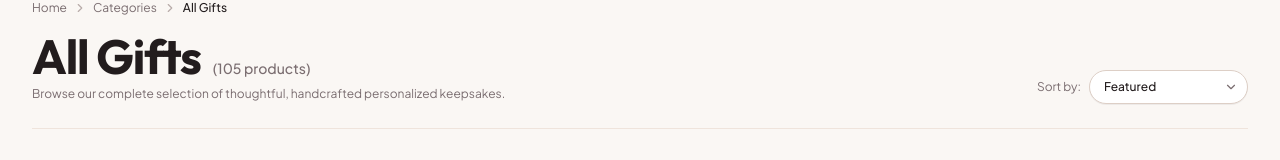
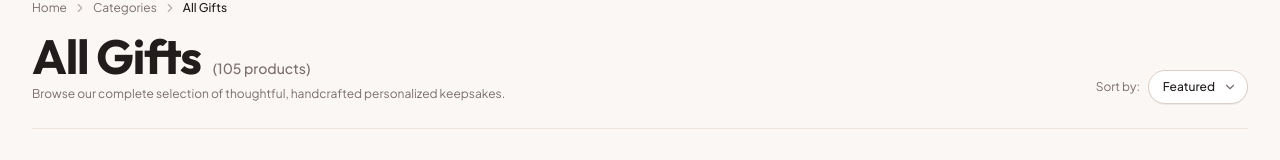
Before and after one commit to ShaikYakoub/md-gifts, a Next.js app: page /shop in a window 1280 px wide. Shown: the part 121-281 px from the top of the page. Built offline with nearby package versions, Linux system fonts and the light colour scheme.

Commit message:
feat(ui): replace native browser sort select with custom luxury dropdown

```diff
--- a/src/components/catalog/CategoryView.tsx
+++ b/src/components/catalog/CategoryView.tsx
@@ -2,11 +2,19 @@
 
 import React, { useState, useMemo } from "react";
 import Link from "next/link";
-import { ChevronRight, SlidersHorizontal, ChevronDown } from "lucide-react";
+import { ChevronRight, SlidersHorizontal } from "lucide-react";
 import { Product, FilterState } from "@/types/catalog";
 import { ProductCard } from "@/components/catalog/ProductCard";
 import { FilterSidebar } from "@/components/catalog/FilterSidebar";
 import { useLiveCatalog } from "@/context/CatalogContext";
+import { CustomSelect, SelectOption } from "@/components/ui/CustomSelect";
+
+const SORT_OPTIONS: SelectOption<FilterState["sort"]>[] = [
+  { value: "featured", label: "Featured" },
+  { value: "price-asc", label: "Price: Low to High" },
+  { value: "price-desc", label: "Price: High to Low" },
+  { value: "rating", label: "Rating: High to Low" },
+];
 
 interface CategoryViewProps {
   title: string;
@@ -159,25 +167,17 @@ export function CategoryView({
           {/* Sort Dropdown */}
           <div className="flex items-center gap-2 text-xs">
             <span className="text-[#7A6D70] hidden sm:inline font-normal">Sort by:</span>
-            <div className="relative inline-flex items-center">
-              <select
-                value={filterState.sort}
-                onChange={(e) =>
-                  setFilterState((prev) => ({
-                    ...prev,
-                    sort: e.target.value as FilterState["sort"],
-                  }))
-                }
-                aria-label="Sort products by"
-                className="appearance-none bg-white border border-[#DDCFC6] hover:border-[#BDB0A8] focus:border-[#BDB0A8] focus:ring-1 focus:ring-[#BDB0A8]/20 text-[#221C1D] rounded-full pl-3.5 pr-8 py-1.5 sm:py-2 outline-none font-medium text-xs cursor-pointer shadow-2xs transition-colors"
-              >
-                <option value="featured">Featured</option>
-                <option value="price-asc">Price: Low to High</option>
-                <option value="price-desc">Price: High to Low</option>
-                <option value="rating">Rating: High to Low</option>
-              </select>
-              <ChevronDown className="w-3.5 h-3.5 text-[#7A6D70] absolute right-2.5 pointer-events-none" />
-            </div>
+            <CustomSelect<FilterState["sort"]>
+              value={filterState.sort}
+              onChange={(newSort) =>
+                setFilterState((prev) => ({
+                  ...prev,
+                  sort: newSort,
+                }))
+              }
+              options={SORT_OPTIONS}
+              ariaLabel="Sort products by"
+            />
           </div>
         </div>
       </div>
--- a/src/components/search/SearchClient.tsx
+++ b/src/components/search/SearchClient.tsx
@@ -3,12 +3,20 @@
 import React, { useState, useMemo, useEffect } from "react";
 import { useRouter, useSearchParams } from "next/navigation";
 import Link from "next/link";
-import { Search as SearchIcon, X, ChevronRight, ChevronDown } from "lucide-react";
+import { Search as SearchIcon, X, ChevronRight } from "lucide-react";
 import { Product } from "@/types/catalog";
 import { ProductCard } from "@/components/catalog/ProductCard";
 import { ProductImage } from "@/components/ui/ProductImage";
 import { CATEGORIES } from "@/data/categories";
 import { useLiveCatalog } from "@/context/CatalogContext";
+import { CustomSelect, SelectOption } from "@/components/ui/CustomSelect";
+
+const SEARCH_SORT_OPTIONS: SelectOption<"featured" | "price-asc" | "price-desc" | "rating">[] = [
+  { value: "featured", label: "Featured" },
+  { value: "price-asc", label: "Price: Low to High" },
+  { value: "price-desc", label: "Price: High to Low" },
+  { value: "rating", label: "Rating: High to Low" },
+];
 
 const POPULAR_SEARCHES = [
   "couple frame",
@@ -153,20 +161,12 @@ export function SearchClient({ allProducts }: { allProducts: Product[] }) {
             {activeTab === "products" && searchResults.length > 0 && (
               <div className="flex items-center gap-2 text-xs self-end sm:self-auto">
                 <span className="text-[#7A6D70] font-normal">Sort by:</span>
-                <div className="relative inline-flex items-center">
-                  <select
-                    value={sortBy}
-                    onChange={(e) => setSortBy(e.target.value as typeof sortBy)}
-                    aria-label="Sort search results by"
-                    className="appearance-none bg-white border border-[#DDCFC6] hover:border-[#BDB0A8] focus:border-[#BDB0A8] focus:ring-1 focus:ring-[#BDB0A8]/20 text-[#221C1D] rounded-full pl-3.5 pr-8 py-1.5 outline-none font-medium text-xs cursor-pointer shadow-2xs transition-colors"
-                  >
-                    <option value="featured">Featured</option>
-                    <option value="price-asc">Price: Low to High</option>
-                    <option value="price-desc">Price: High to Low</option>
-                    <option value="rating">Rating</option>
-                  </select>
-                  <ChevronDown className="w-3.5 h-3.5 text-[#7A6D70] absolute right-2.5 pointer-events-none" />
-                </div>
+                <CustomSelect<"featured" | "price-asc" | "price-desc" | "rating">
+                  value={sortBy}
+                  onChange={(newSort) => setSortBy(newSort)}
+                  options={SEARCH_SORT_OPTIONS}
+                  ariaLabel="Sort search results by"
+                />
               </div>
             )}
           </div>
--- /dev/null
+++ b/src/components/ui/CustomSelect.tsx
@@ -0,0 +1,179 @@
+"use client";
+
+import React, { useState, useRef, useEffect, useCallback } from "react";
+import { ChevronDown, Check } from "lucide-react";
+
+export interface SelectOption<T extends string = string> {
+  value: T;
+  label: string;
+}
+
+interface CustomSelectProps<T extends string = string> {
+  value: T;
+  onChange: (value: T) => void;
+  options: SelectOption<T>[];
+  ariaLabel?: string;
+  className?: string;
+  align?: "left" | "right";
+  buttonClassName?: string;
+}
+
+export function CustomSelect<T extends string = string>({
+  value,
+  onChange,
+  options,
+  ariaLabel = "Select option",
+  className = "",
+  align = "right",
+  buttonClassName = "",
+}: CustomSelectProps<T>) {
+  const [isOpen, setIsOpen] = useState(false);
+  const [focusedIndex, setFocusedIndex] = useState(-1);
+  const containerRef = useRef<HTMLDivElement>(null);
+  const buttonRef = useRef<HTMLButtonElement>(null);
+  const listboxRef = useRef<HTMLUListElement>(null);
+
+  const selectedOption = options.find((opt) => opt.value === value) || options[0];
+
+  // Close when clicking outside
+  useEffect(() => {
+    if (!isOpen) return;
+
+    const handlePointerDown = (e: MouseEvent | TouchEvent) => {
+      if (containerRef.current && !containerRef.current.contains(e.target as Node)) {
+        setIsOpen(false);
+      }
+    };
+
+    document.addEventListener("mousedown", handlePointerDown);
+    document.addEventListener("touchstart", handlePointerDown);
+
+    return () => {
+      document.removeEventListener("mousedown", handlePointerDown);
+      document.removeEventListener("touchstart", handlePointerDown);
+    };
+  }, [isOpen]);
+
+  // Handle keyboard navigation
+  const handleKeyDown = useCallback(
+    (e: React.KeyboardEvent) => {
+      if (!isOpen) {
+        if (e.key === "ArrowDown" || e.key === "ArrowUp" || e.key === "Enter" || e.key === " ") {
+          e.preventDefault();
+          setIsOpen(true);
+          const currentIdx = options.findIndex((opt) => opt.value === value);
+          setFocusedIndex(currentIdx >= 0 ? currentIdx : 0);
+        }
+        return;
+      }
+
+      switch (e.key) {
+        case "Escape":
+          e.preventDefault();
+          setIsOpen(false);
+          buttonRef.current?.focus();
+          break;
+        case "ArrowDown":
+          e.preventDefault();
+          setFocusedIndex((prev) => (prev < options.length - 1 ? prev + 1 : 0));
+          break;
+        case "ArrowUp":
+          e.preventDefault();
+          setFocusedIndex((prev) => (prev > 0 ? prev - 1 : options.length - 1));
+          break;
+        case "Enter":
+        case " ":
+          e.preventDefault();
+          if (focusedIndex >= 0 && focusedIndex < options.length) {
+            onChange(options[focusedIndex].value);
+            setIsOpen(false);
+            buttonRef.current?.focus();
+          }
+          break;
+        case "Tab":
+          setIsOpen(false);
+          break;
+      }
+    },
+    [isOpen, options, value, focusedIndex, onChange]
+  );
+
+  const handleSelect = (val: T) => {
+    onChange(val);
+    setIsOpen(false);
+    buttonRef.current?.focus();
+  };
+
+  return (
+    <div
+      ref={containerRef}
+      className={`relative inline-block text-left ${className}`}
+      onKeyDown={handleKeyDown}
+    >
+      <button
+        ref={buttonRef}
+        type="button"
+        onClick={() => {
+          setIsOpen((prev) => !prev);
+          if (!isOpen) {
+            const currentIdx = options.findIndex((opt) => opt.value === value);
+            setFocusedIndex(currentIdx >= 0 ? currentIdx : 0);
+          }
+        }}
+        aria-haspopup="listbox"
+        aria-expanded={isOpen}
+        aria-label={ariaLabel}
+        className={`inline-flex items-center justify-between gap-2 bg-white border border-[#DDCFC6] hover:border-[#BDB0A8] focus:border-[#C85250] focus:ring-2 focus:ring-[#C85250]/15 text-[#221C1D] rounded-full pl-3.5 pr-2.5 py-1.5 sm:py-2 text-xs font-medium cursor-pointer shadow-2xs transition-all select-none outline-none ${
+          isOpen ? "border-[#C85250] ring-2 ring-[#C85250]/15" : ""
+        } ${buttonClassName}`}
+      >
+        <span className="truncate">{selectedOption?.label}</span>
+        <ChevronDown
+          className={`w-3.5 h-3.5 text-[#7A6D70] transition-transform duration-200 ease-out shrink-0 ${
+            isOpen ? "rotate-180 text-[#C85250]" : ""
+          }`}
+          aria-hidden="true"
+        />
+      </button>
+
+      {isOpen && (
+        <ul
+          ref={listboxRef}
+          role="listbox"
+          aria-label={ariaLabel}
+          tabIndex={-1}
+          className={`absolute top-full mt-1.5 z-50 min-w-[180px] w-max bg-white/98 backdrop-blur-md rounded-2xl shadow-[0_12px_32px_rgba(34,28,29,0.12)] border border-[#EDE2DA] p-1.5 flex flex-col gap-0.5 outline-none transition-all duration-150 ${
+            align === "right" ? "right-0" : "left-0"
+          }`}
+        >
+          {options.map((option, idx) => {
+            const isSelected = option.value === value;
+            const isFocused = idx === focusedIndex;
+
+            return (
+              <li
+                key={option.value}
+                role="option"
+                aria-selected={isSelected}
+                onClick={() => handleSelect(option.value)}
+                onMouseEnter={() => setFocusedIndex(idx)}
+                className={`w-full flex items-center justify-between gap-3 px-3 py-2 text-xs rounded-xl cursor-pointer select-none transition-colors text-left ${
+                  isSelected
+                    ? "bg-[#FAF2EE] text-[#C85250] font-semibold"
+                    : isFocused
+                    ? "bg-[#FAF5F2] text-[#221C1D] font-medium"
+                    : "text-[#4A3E40] hover:bg-[#FAF5F2] hover:text-[#221C1D] font-medium"
+                }`}
+              >
+                <span className="truncate">{option.label}</span>
+                {isSelected && (
+                  <Check className="w-3.5 h-3.5 text-[#C85250] shrink-0 stroke-[2.5]" aria-hidden="true" />
+                )}
+              </li>
+            );
+          })}
+        </ul>
+      )}
+    </div>
+  );
+}
```
